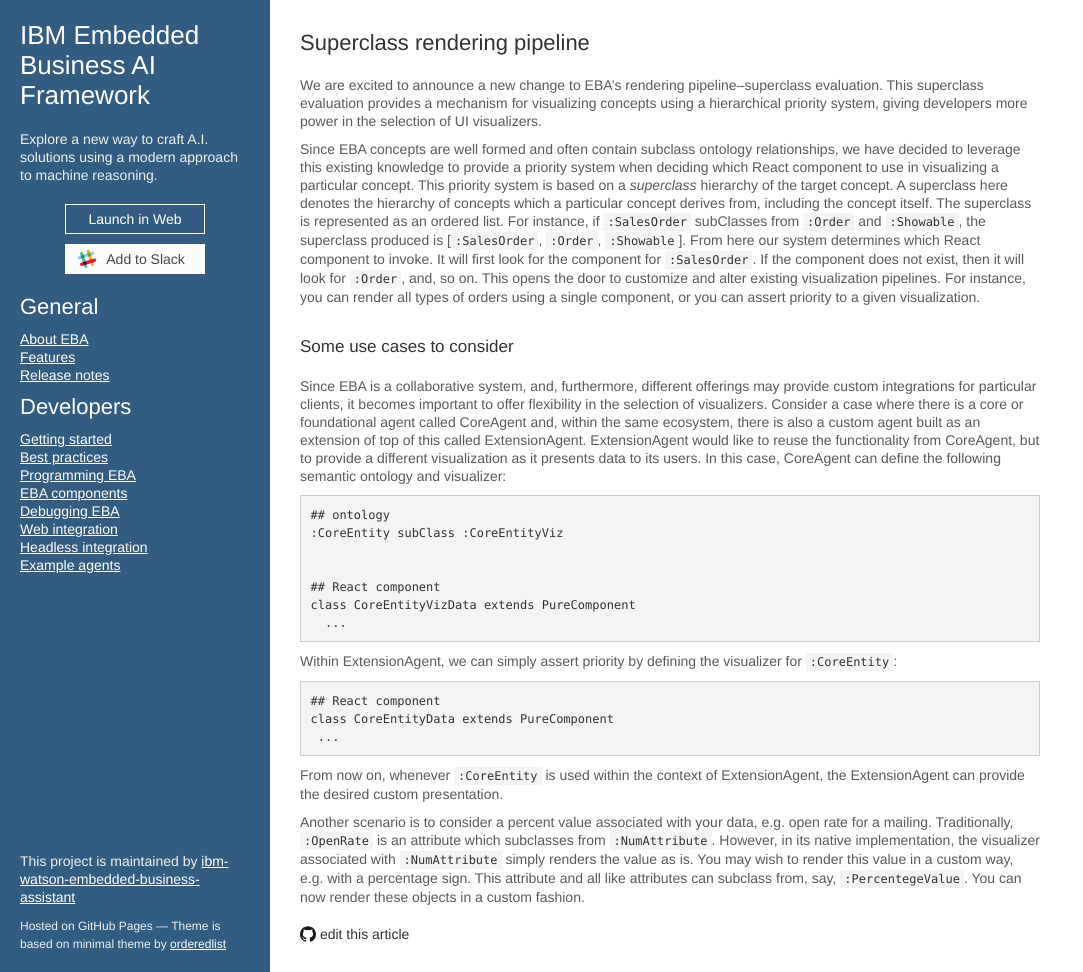
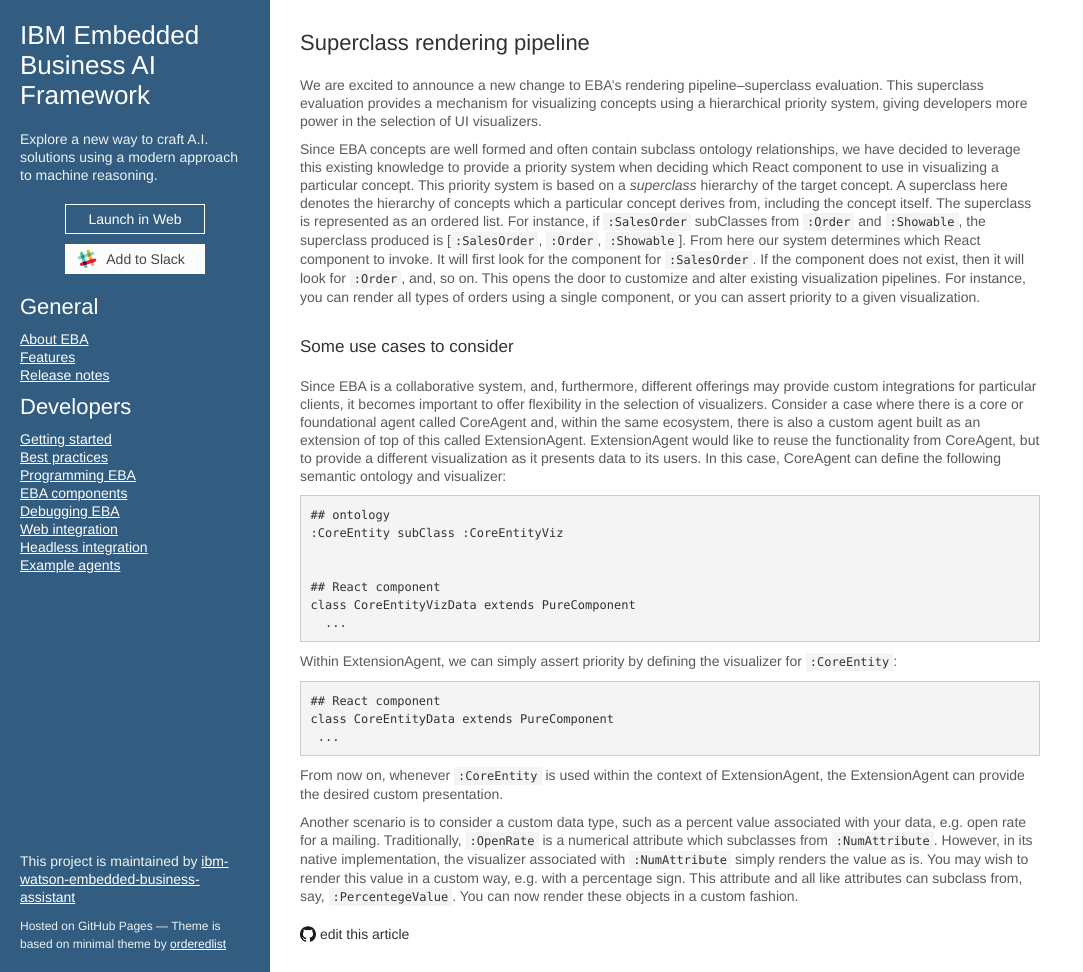
Before and after one commit to ibm-watson-embedded-business-assistant/eba-example-agents, a Jekyll site: the page built from release/blogs/SuperclassRender.md, in a window 1280 px wide and 972 px high. Shown: the whole window, without its empty margins (0-1083 px from the left). Built offline with Jekyll 4.4.1, drawn with Linux system fonts in a browser that asks for light colours; our own code applies the rules of GitHub Pages for plain Markdown files.

Commit message:
Update SuperclassRender.md

```diff
--- a/release/blogs/SuperclassRender.md
+++ b/release/blogs/SuperclassRender.md
@@ -29,4 +29,4 @@
 From now on, whenever `:CoreEntity` is used within the context of ExtensionAgent, the ExtensionAgent can provide the desired custom presentation.
 
 
-Another scenario is to consider a percent value associated with your data, e.g. open rate for a mailing. Traditionally, `:OpenRate` is an attribute which subclasses from `:NumAttribute`. However, in its native implementation, the visualizer associated with `:NumAttribute` simply renders the value as is. You may wish to render this value in a custom way, e.g. with a percentage sign. This attribute and all like attributes can subclass from, say, `:PercentegeValue`. You can now render these objects in a custom fashion.
+Another scenario is to consider a custom data type, such as a percent value associated with your data, e.g. open rate for a mailing. Traditionally, `:OpenRate` is a numerical attribute which subclasses from `:NumAttribute`. However, in its native implementation, the visualizer associated with `:NumAttribute` simply renders the value as is. You may wish to render this value in a custom way, e.g. with a percentage sign. This attribute and all like attributes can subclass from, say, `:PercentegeValue`. You can now render these objects in a custom fashion.
```
